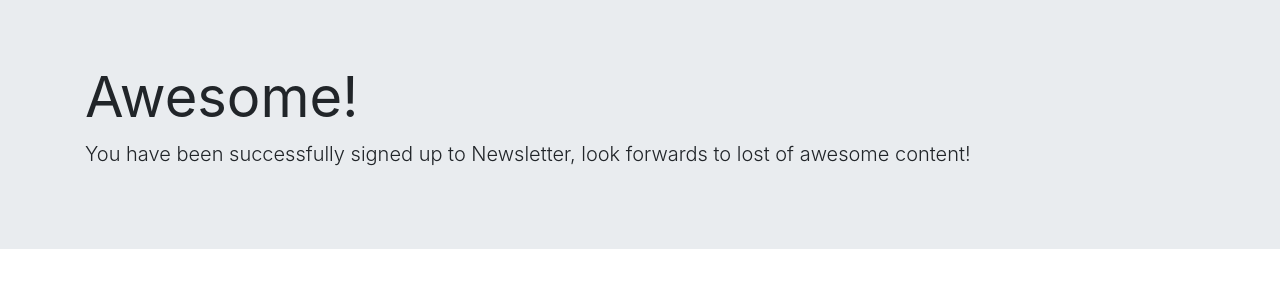
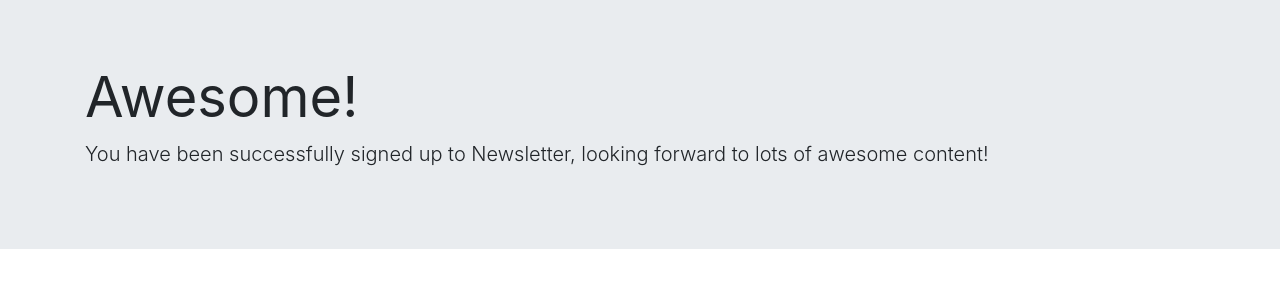
Before and after one commit to Unmesh3006/Newsletter, a website: page success.html in a window 1280 px wide. Drawn offline with nearby package versions, Linux system fonts and the light colour scheme.

Commit message:
Update success.html

```diff
--- a/success.html
+++ b/success.html
@@ -15,7 +15,7 @@
     <div class="jumbotron jumbotron-fluid">
         <div class="container">
           <h1 class="display-4"><strong>Awesome!</strong></h1>
-          <p class="lead">You have been successfully signed up to Newsletter, look forwards to lost of awesome content!</p>
+          <p class="lead">You have been successfully signed up to Newsletter, looking forward to lots of awesome content!</p>
         </div>
       </div>
 </body>
```
